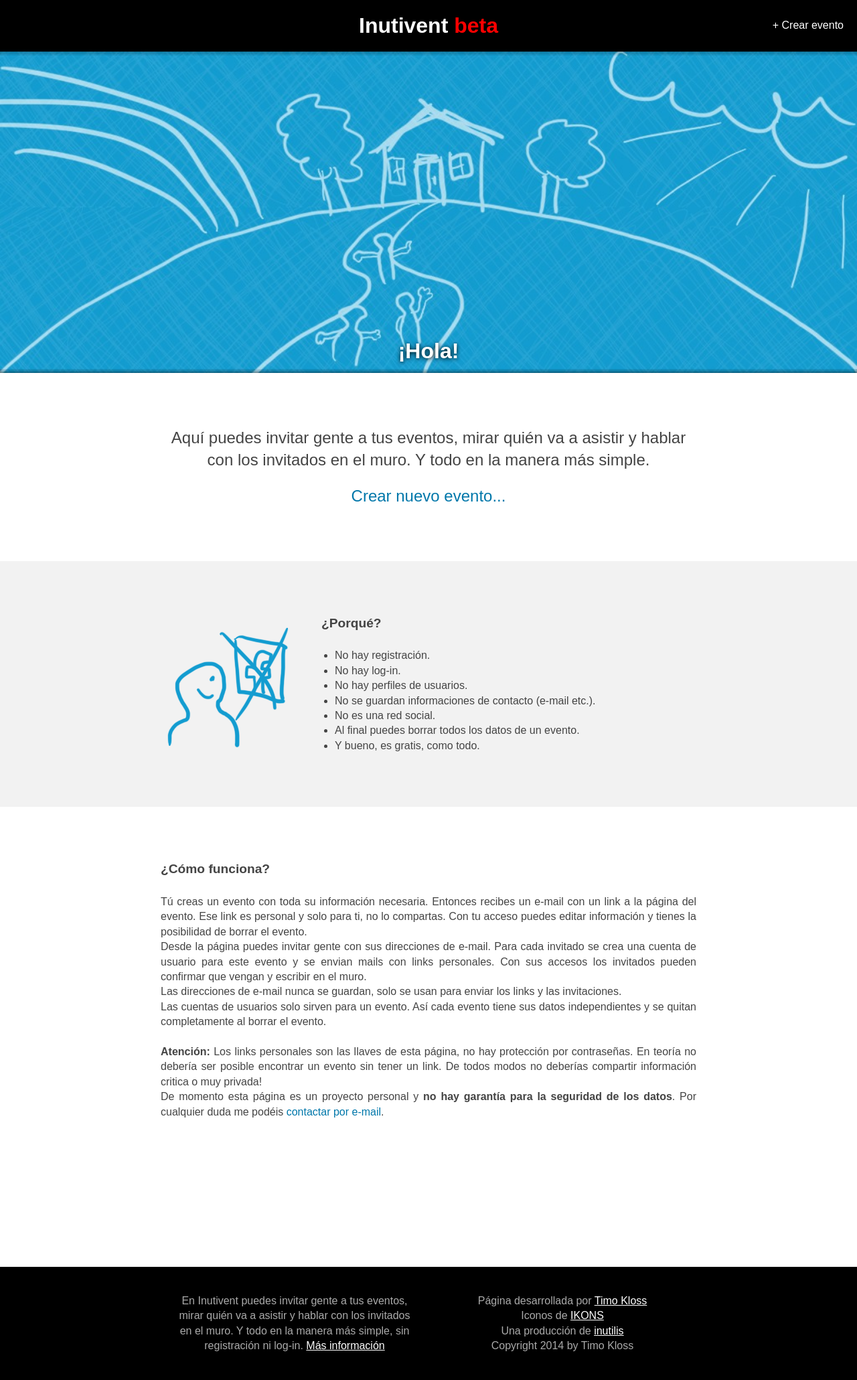
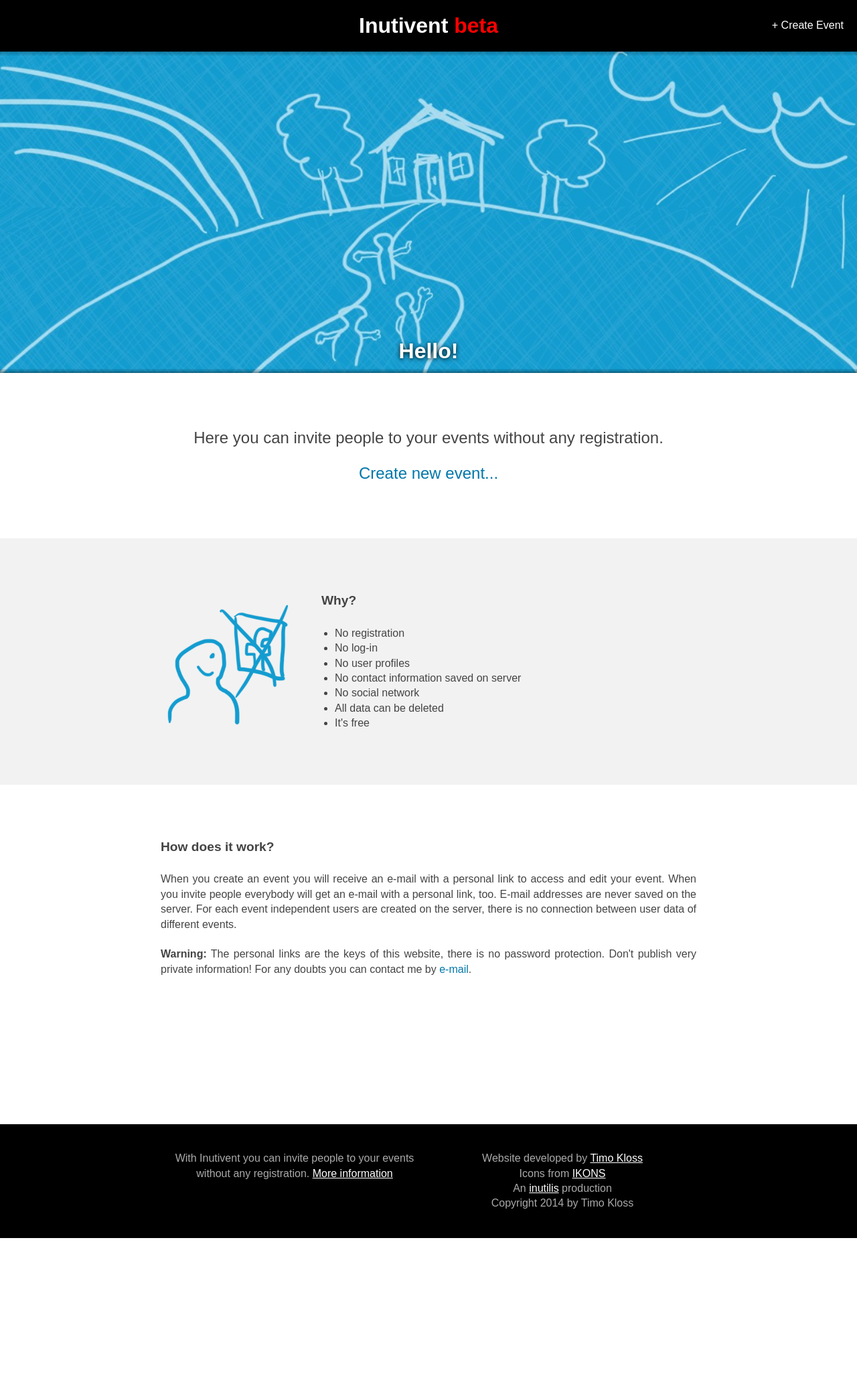
Before and after one commit to timoinutilis/inutivent, a PHP site: page / in a window 1280 px wide. Shown: the whole page at 67% size. After the commit the page ends 1849 px from the top, so only its background shows below. Run offline with PHP 8.4, Linux system fonts and the light colour scheme.

Commit message:
gettext and locales.

```diff
--- a/site/functions.js
+++ b/site/functions.js
@@ -128,3 +128,10 @@ function endsWith(str, suffix)
 {
 	return str.indexOf(suffix, str.length - suffix.length) !== -1;
 }
+
+function formatString(format, args)
+{
+    return format.replace(/{(\d+)}/g, function(match, number) {
+      return typeof args[number] != 'undefined' ? args[number] : match;
+    });
+}
--- a/site/includes/content-error.php
+++ b/site/includes/content-error.php
@@ -10,7 +10,7 @@ ERROR VIEW
 				<div id="cover" class="section">
 					<div class="wrapper">
 						<img src="images/error_header.jpg">
-						<h1>¡Vaya!</h1>
+						<h1><?php echo _('Oh No!'); ?></h1>
 					</div>
 					<br style="clear: both; width: 100%;">
 				</div>
@@ -18,6 +18,6 @@ ERROR VIEW
 				<div id="error" class="section">
 					<div class="inside big-padding">
 						<img src="images/warning.png">
-						<p>Algo no ha funcionado bien :(<br>Por favor, inténtalo más tarde!</p>
+						<p><?php echo _('Something went wrong :(<br>Please try again later!'); ?></p>
 					</div>
 				</div>
--- a/site/includes/content-not-found.php
+++ b/site/includes/content-not-found.php
@@ -10,14 +10,14 @@ EVENT NOT FOUND VIEW
 				<div id="cover" class="section">
 					<div class="wrapper">
 						<img src="images/not_found_header.jpg">
-						<h1>¡Vaya!</h1>
+						<h1><?php echo _('Oh No!'); ?></h1>
 					</div>
 					<br style="clear: both; width: 100%;">
 				</div>
 
 				<div id="error" class="section">
-					<div class="inside">
+					<div class="inside big-padding">
 						<img src="images/warning.png">
-						<p>Este evento (ya) no existe.<br>A lo mejor está borrado o tu link no es correcto.</p>
+						<p><?php echo _('This event doesn\'t exist (anymore).<br>Maybe it\'s deleted or your link is wrong.'); ?></p>
 					</div>
 				</div>
--- a/site/includes/footer.php
+++ b/site/includes/footer.php
@@ -13,17 +13,12 @@ require_once(dirname(__FILE__).'/pageutils.php');
 				<div class="inside">
 					<div class="column">
 						<p>
-							En Inutivent puedes invitar gente a tus eventos, mirar quién va a asistir y hablar con los invitados en el muro.
-							Y todo en la manera más simple, sin registración ni log-in.
-							<a href="<?php echo SITE_URL; ?>">Más información</a>
+							<?php printf( _('With Inutivent you can invite people to your events without any registration. <a href="%1$s">More information</a>'), SITE_URL); ?>
 						</p>
 					</div>
 					<div class="column right">
 						<p>
-							Página desarrollada por <a href="mailto:timo" onclick="onClickMail(event)">Timo Kloss</a><br>
-							Iconos de <a href="<?php external_url("http://www.ikons.piotrkwiatkowski.co.uk"); ?>">IKONS</a><br>
-							Una producción de <a href="<?php external_url("http://www.inutilis.com"); ?>">inutilis</a><br>
-							Copyright 2014 by Timo Kloss
+							<?php printf( _('Website developed by <a href="%1$s" onclick="%2$s">Timo Kloss</a><br>Icons from <a href="%3$s">IKONS</a><br>An <a href="%4$s">inutilis</a> production<br>Copyright 2014 by Timo Kloss'), 'mailto:timo', 'onClickMail(event)', get_external_url("http://www.ikons.piotrkwiatkowski.co.uk"), get_external_url("http://www.inutilis.com")); ?>
 						</p>
 					</div>
 					<br style="clear: both; width: 100%;">
--- a/site/includes/header.php
+++ b/site/includes/header.php
@@ -27,7 +27,7 @@ require_once(dirname(__FILE__).'/init.php');
 					<h1><a href="<?php echo SITE_URL; ?>">Inutivent</a> <span style="color: #f00;">beta</span></h1>
 				</div>
 				<div class="options">
-					<a href="create.php">+ Crear evento</a>
+					<a href="create.php"><?php echo _('+ Create Event'); ?></a>
 				</div>
 			</div>
 
--- a/site/includes/init.php
+++ b/site/includes/init.php
@@ -6,6 +6,15 @@ INIT
 
 $page_subtitle = NULL;
 $page_private = NULL;
+
+// locale/gettext init
+$locale = get_locale();
+$domain = "inutivent";
+putenv("LANG={$locale}");
+setlocale(LC_ALL, $locale);
+bindtextdomain($domain, 'locale');
+bind_textdomain_codeset($domain, 'UTF-8');
+textdomain($domain);
 
 function init_page($subtitle, $private)
 {
@@ -39,4 +48,22 @@ END;
 	}
 }
 
+function get_locale()
+{
+	$arr = array(
+	    'de_DE',
+	    'es_ES',
+	    'en_US'
+	);
+	if (isset($_GET['lang']))
+	{
+		$language = $_GET['lang'];
+	}
+	else
+	{
+		$language = locale_accept_from_http($_SERVER['HTTP_ACCEPT_LANGUAGE']);
+	}
+	return locale_lookup($arr, $language, FALSE, 'en_US');
+}
+
 ?>
--- a/site/includes/pageutils.php
+++ b/site/includes/pageutils.php
@@ -68,11 +68,11 @@ function relative_day($datetime)
 
 	if ($days == 0)
 	{
-		return "hoy";
+		return _('today');
 	}
 	else if ($days == 1)
 	{
-		return "ayer";
+		return _('yesterday');
 	}
 	return date_of_datetime($datetime);
 }
@@ -88,23 +88,28 @@ function relative_time($datetime)
 
 	if ($days == 1)
 	{
-		$date = "ayer";
+		$date = _('yesterday');
 	}
 	else if ($days <= 7)
 	{
-		$date = "hace {$days} días";
+		$date = sprintf( _('%d days ago'), $days);
 	}
 	else
 	{
 		$date = date_of_datetime($datetime);
 	}
 
-	return $date." a la(s) ".hour_of_datetime($datetime);
+	return sprintf( _('%1$s at %2$s'), $date, hour_of_datetime($datetime));
 }
 
 function external_url($url)
 {
-	echo "link.php?url=".urlencode($url);
+	echo get_external_url($url);
+}
+
+function get_external_url($url)
+{
+	return "link.php?url=".urlencode($url);
 }
 
 ?>
--- a/site/index.php
+++ b/site/index.php
@@ -16,16 +16,15 @@ init_page(NULL, FALSE);
 				<div id="cover" class="section">
 					<div class="wrapper">
 						<img src="images/index_header.jpg">
-						<h1>¡Hola!</h1>
+						<h1><?php echo _('Hello!'); ?></h1>
 					</div>
 					<br style="clear: both; width: 100%;">
 				</div>
 
 				<div id="welcome" class="section">
 					<div class="inside big-padding">
-						<p>Aquí puedes invitar gente a tus eventos, mirar quién va a asistir y hablar con los invitados en el muro.
-							Y todo en la manera más simple.</p>
-						<a href="create.php">Crear nuevo evento...</a>
+						<p><?php echo _('Here you can invite people to your events without any registration.'); ?></p>
+						<a href="create.php"><?php echo _('Create new event...'); ?></a>
 					</div>
 				</div>
 
@@ -33,15 +32,15 @@ init_page(NULL, FALSE);
 					<div class="inside big-padding">
 						<img src="images/home_why.png">
 						<div class="text">
-							<h1>¿Porqué?</h1>
+							<h1><?php echo _('Why?'); ?></h1>
 							<ul class="list">
-								<li>No hay registración.</li>
-								<li>No hay log-in.</li>
-								<li>No hay perfiles de usuarios.</li>
-								<li>No se guardan informaciones de contacto (e-mail etc.).</li>
-								<li>No es una red social.</li>
-								<li>Al final puedes borrar todos los datos de un evento.</li>
-								<li>Y bueno, es gratis, como todo.</li>
+								<li><?php echo _('No registration'); ?></li>
+								<li><?php echo _('No log-in'); ?></li>
+								<li><?php echo _('No user profiles'); ?></li>
+								<li><?php echo _('No contact information saved on server'); ?></li>
+								<li><?php echo _('No social network'); ?></li>
+								<li><?php echo _('All data can be deleted'); ?></li>
+								<li><?php echo _('It\'s free'); ?></li>
 							</ul>
 						</div>
 					</div>
@@ -49,23 +48,11 @@ init_page(NULL, FALSE);
 
 				<div id="welcome-how" class="section">
 					<div class="inside big-padding">
-						<h1>¿Cómo funciona?</h1>
+						<h1><?php echo _('How does it work?'); ?></h1>
 						<p>
-							Tú creas un evento con toda su información necesaria. Entonces recibes un e-mail con un link
-							a la página del evento. Ese link es personal y solo para ti, no lo compartas. Con tu acceso puedes
-							editar información y tienes la posibilidad de borrar el evento.<br>
-							Desde la página puedes invitar gente con sus direcciones de e-mail. Para cada invitado se crea
-							una cuenta de usuario para este evento y se envian mails con links personales. Con sus accesos los
-							invitados pueden confirmar que vengan y escribir en el muro.<br>
-							Las direcciones de e-mail nunca se guardan, solo se usan para enviar los links y las invitaciones.<br>
-							Las cuentas de usuarios solo sirven para un evento. Así cada evento tiene sus datos independientes y
-							se quitan completamente al borrar el evento.<br>
-							<br>
-							<strong>Atención:</strong> Los links personales son las llaves de esta página, no hay protección por contraseñas.
-							En teoría no debería ser posible encontrar un evento sin tener un link. De todos modos no deberías
-							compartir información critica o muy privada!<br>
-							De momento esta página es un proyecto personal y <strong>no hay garantía para la seguridad de los datos</strong>.
-							Por cualquier duda me podéis <a href="mailto:timo" onclick="onClickMail(event)">contactar por e-mail</a>.
+							<?php printf(_('When you create an event you will receive an e-mail with a personal link to access and edit your event. When you invite people everybody will get an e-mail with a personal link, too. E-mail addresses are never saved on the server. For each event independent users are created on the server, there is no connection between user data of different events.<br><br><strong>Warning:</strong> The personal links are the keys of this website, there is no password protection. Don\'t publish very private information! For any doubts you can contact me by <a href="%1$s" onclick="%2$s">e-mail</a>.'),
+							'mailto:timo',
+							'onClickMail(event)'); ?>
 						</p>
 					</div>
 				</div>
--- a/site/invite.php
+++ b/site/invite.php
@@ -22,7 +22,7 @@ require_once(dirname(__FILE__).'/includes/pageutils.php');
 require_once(dirname(__FILE__).'/backend/includes/database.php');
 require_once(dirname(__FILE__).'/includes/init.php');
 
-init_page("Invitar", TRUE);
+init_page( _("Invitar"), TRUE);
 
 include 'includes/header.php';
 
--- a/site/style.css
+++ b/site/style.css
@@ -596,7 +596,8 @@ Mobile
 	#event-info img,
 	#user-info img,
 	#posts img,
-	#people img {
+	#people img,
+	#error img {
 		width: 40px;
 	}
 
@@ -630,6 +631,10 @@ Mobile
 		margin-top: 40px;
 	}
 
+	#error .inside {
+		font-size: 100%;
+	}
+
 	#footer {
 		margin-top: 50px;
 	}
```
Also changed, not shown: site/create.php (+14 -15 lines), site/event.php (+8 -7 lines), site/includes/content-event.php (+23 -23 lines), site/includes/content-invite.php (+10 -10 lines), 6 other files.
